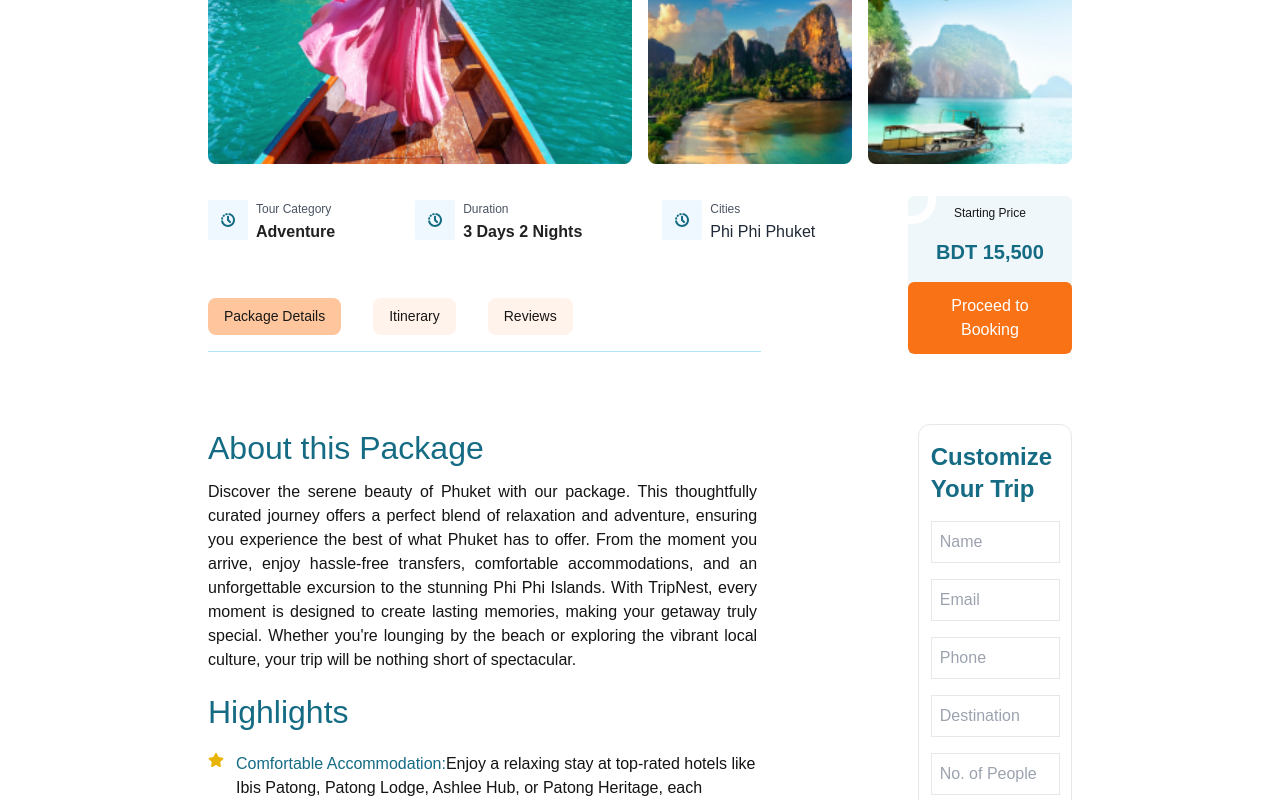
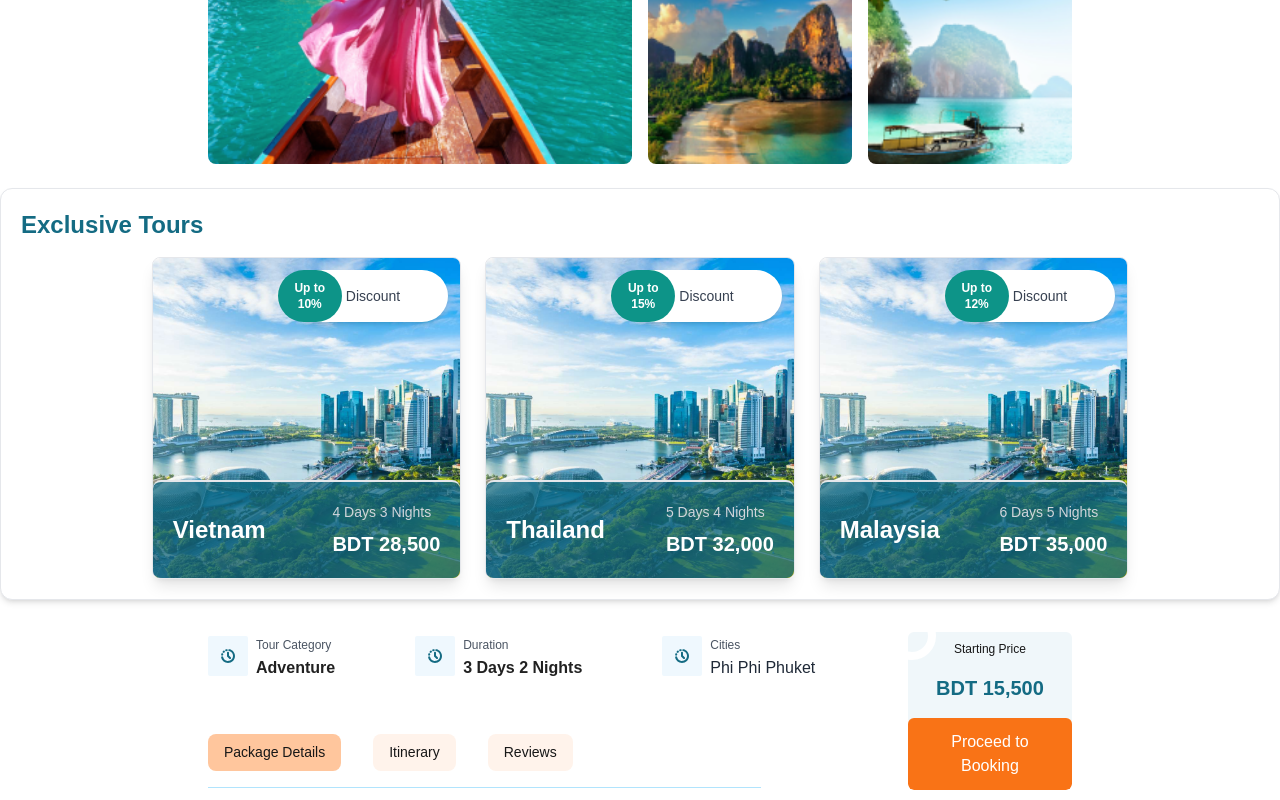
Before and after one commit to NomanSadick/tripNest-first-task, a Next.js app: page / in a window 1280 px wide. Shown: the part 391-1191 px from the top of the page. Built offline with nearby package versions, Linux system fonts and the light colour scheme; a web font is replaced by a local one.

Commit message:
tour card data dynamically update

```diff
--- /dev/null
+++ b/app/data/TourCardData.ts
@@ -0,0 +1,31 @@
+import { TourCardInfo } from "../types/TourCard";
+
+export const TourCardData: TourCardInfo[] = [
+  {
+    id: 1,
+    destination: 'Vietnam',
+    duration: '4 Days 3 Nights',
+    price: 28500,
+    currency: 'BDT',
+    discount: 'Up to 10%',
+    image: '/images/bg.jpg',
+  },
+  {
+    id: 2,
+    destination: 'Thailand',
+    duration: '5 Days 4 Nights',
+    price: 32000,
+    currency: 'BDT',
+    discount: 'Up to 15%',
+    image: '/images/bg.jpg',
+  },
+  {
+    id: 3,
+    destination: 'Malaysia',
+    duration: '6 Days 5 Nights',
+    price: 35000,
+    currency: 'BDT',
+    discount: 'Up to 12%',
+    image: '/images/bg.jpg',
+  },
+];
--- a/app/globals.css
+++ b/app/globals.css
@@ -1,6 +1,11 @@
 @tailwind base;
 @tailwind components;
 @tailwind utilities;
+
+
+/* Import Slick Carousel Styles */
+/* @import "~slick-carousel/slick/slick.css";
+@import "~slick-carousel/slick/slick-theme.css"; */
 
 :root {
   --background: #ffffff;
--- a/app/layout.tsx
+++ b/app/layout.tsx
@@ -1,6 +1,8 @@
 import type { Metadata } from "next";
 import { Geist, Geist_Mono,Signika_Negative } from "next/font/google";
 import "./globals.css";
+
+
 
 
 const geistSans = Geist({
--- a/app/page.tsx
+++ b/app/page.tsx
@@ -6,7 +6,8 @@ import InfoSection from "@/components/InfoSection";
 import Navbar from "@/components/Navbar";
 import Navbar2 from "@/components/Navbar2";
 import ReviewSlider from "@/components/ReviewSlider";
-// import TourCard from "@/components/TourCard";
+import Tracking from "@/components/Tracking";
+import TourCard from "@/components/TourCard";
 
 export default function Home() {
   return (
@@ -14,7 +15,8 @@ export default function Home() {
       {/* <Navbar2 /> */}
       <Navbar />
       <HeroSection />
-      {/* <TourCard /> */}
+      <TourCard />
+      {/* <Tracking /> */}
       <Info />
       <InfoSection />
       <ReviewSlider />
--- /dev/null
+++ b/app/types/TourCard.ts
@@ -0,0 +1,9 @@
+export interface TourCardInfo {
+  id: number;
+  destination: string;
+  duration: string;
+  price: number;
+  currency: string;
+  discount: string;
+  image: string;
+}
--- a/components/TourCard.tsx
+++ b/components/TourCard.tsx
@@ -1,13 +1,29 @@
+import { TourCardData } from "@/app/data/TourCardData"; // Import the data directly
+import Image from "next/image"; // If you're using images in Next.js
+
 const TourCard = () => {
   return (
-    <div className="max-w-lg mx-auto rounded-lg overflow-hidden shadow-lg border border-gray-200 relative">
+    <div className="w-full bg-white border rounded-xl shadow-md mt-6">
+      <div className="p-5">
+        <p className="text-[#146B83] text-2xl font-semibold mb-4">
+          Exclusive Tours
+        </p>
+        <div className="flex flex-wrap gap-6 justify-center">
+          {TourCardData.map((tour, index) => (
+            <div
+              key={index}
+              className="max-w-lg w-full md:w-1/3 lg:w-1/4 rounded-lg overflow-hidden shadow-lg border border-gray-200 relative"
+            >
               {/* Background Image */}
-      <div className="h-80 bg-[url('/images/bg.jpg')] bg-cover bg-center bg-no-repeat relative"></div>
+              <div
+                className="h-80 bg-cover bg-center bg-no-repeat relative"
+                style={{ backgroundImage: `url(${tour.image})` }}
+              ></div>
 
               {/* Discount Badge */}
               <div className="absolute top-3 right-3 bg-white px-12 py-4 rounded-full flex items-center shadow-md">
                 <span className="bg-teal-600 text-white text-xs font-bold px-2 py-[10px] rounded-full absolute -left-3 w-16 text-center">
-          Up to 10%
+                  {tour.discount}
                 </span>
                 <span className="ml-2 text-gray-700 text-sm">Discount</span>
               </div>
@@ -16,12 +32,18 @@ const TourCard = () => {
               <div className="absolute bottom-0 left-0 w-full bg-[#146B83] bg-opacity-75 text-white p-5 border-t-2 rounded-lg">
                 <div className="flex justify-between items-center">
                   <div>
-            <span className="text-2xl font-bold">Vietnam</span>
+                    <span className="text-2xl font-bold">{tour.destination}</span>
                   </div>
                   <div>
-            <p className="text-sm text-gray-300">4 Days 3 Night</p>
-            <p className="text-xl font-bold mt-2">BDT 28,500</p>
+                    <p className="text-sm text-gray-300">{tour.duration}</p>
+                    <p className="text-xl font-bold mt-2">
+                      {tour.currency} {tour.price.toLocaleString()}
+                    </p>
                   </div>
+                </div>
+              </div>
+            </div>
+          ))}
         </div>
       </div>
     </div>
--- /dev/null
+++ b/components/Tracking.tsx
@@ -0,0 +1,54 @@
+import React from 'react';
+
+type TimelineItem = {
+  date: string;
+  title: string;
+  description: string;
+};
+
+const timelineData: TimelineItem[] = [
+  {
+    date: '2025-03-01',
+    title: 'Started Project',
+    description: 'Initiated the tracking system and created the basic structure.',
+  },
+  {
+    date: '2025-03-02',
+    title: 'Added Features',
+    description: 'Integrated timeline data and began designing UI components.',
+  },
+  {
+    date: '2025-03-03',
+    title: 'Completed Design',
+    description: 'Finished the frontend design and started adding functionality.',
+  },
+  {
+    date: '2025-03-04',
+    title: 'Testing Phase',
+    description: 'Started testing the timeline for responsiveness and accuracy.',
+  },
+];
+
+const Tracking: React.FC = () => {
+  return (
+    <div className="max-w-4xl mx-auto mt-8">
+      <h1 className="text-2xl font-bold text-center">Tracking Timeline</h1>
+      <div className="border-l-4 border-gray-300 mt-4">
+        {timelineData.map((item, index) => (
+          <div key={index} className="flex items-start mb-6 pl-6 relative">
+            <div className="bg-blue-500 w-6 h-6 rounded-full text-white flex items-center justify-center absolute -left-3">
+              {index + 1}
+            </div>
+            <div className="ml-10">
+              <p className="text-sm text-gray-500">{item.date}</p>
+              <h2 className="text-xl font-semibold">{item.title}</h2>
+              <p className="text-gray-700">{item.description}</p>
+            </div>
+          </div>
+        ))}
+      </div>
+    </div>
+  );
+};
+
+export default Tracking;
--- a/package.json
+++ b/package.json
@@ -27,6 +27,7 @@
     "@types/node": "^20",
     "@types/react": "^19",
     "@types/react-dom": "^19",
+    "@types/react-slick": "^0.23.13",
     "eslint": "^9",
     "eslint-config-next": "15.1.6",
     "postcss": "^8",
```
Also changed, not shown: 1 other file (tests, documents, lock files or other folders). Lines whose indentation alone changed are shown as unchanged.
